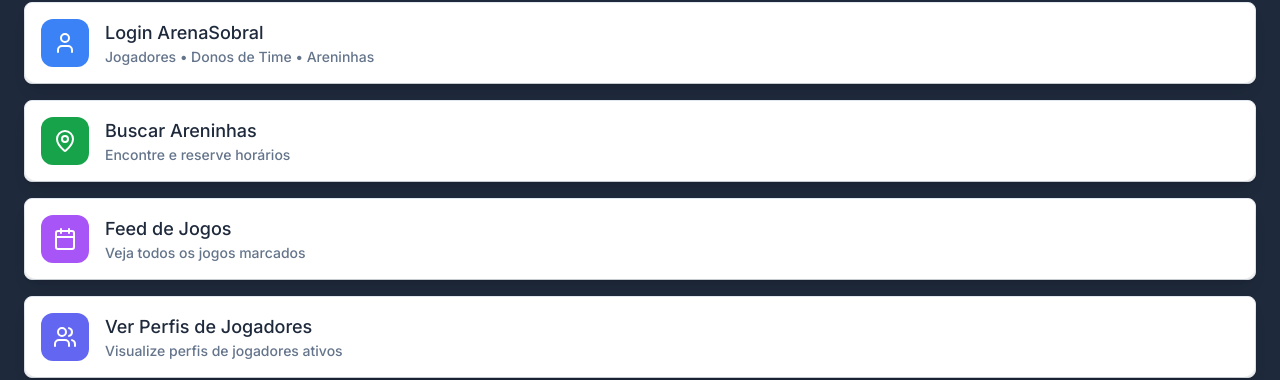
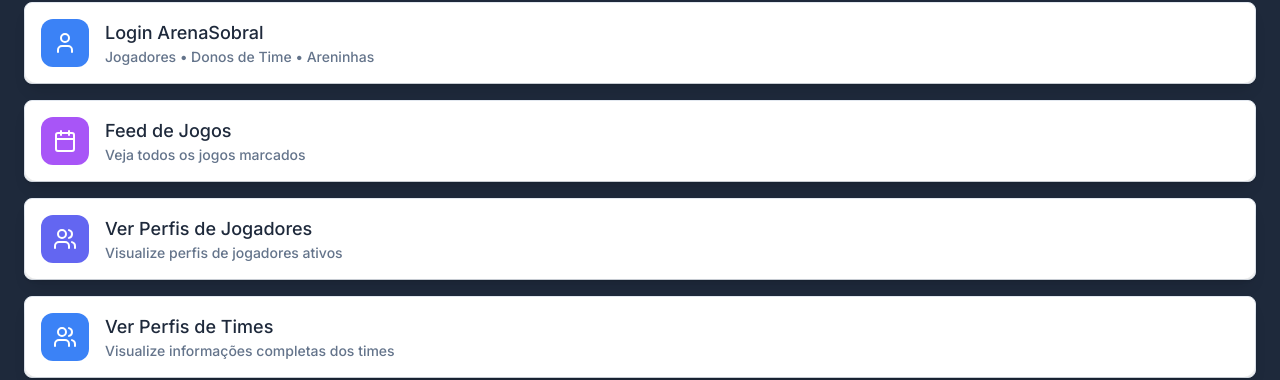
Before and after one commit to entrega363/arenasobral-app, a Next.js app: page / in a window 1280 px wide. Shown: the part 416-796 px from the top of the page. Built offline with nearby package versions, Linux system fonts and the light colour scheme.

Commit message:
Remover botão Buscar Areninhas da página principal

```diff
--- a/src/components/screens/HomeScreen.tsx
+++ b/src/components/screens/HomeScreen.tsx
@@ -18,14 +18,6 @@
       icon: User,
       bgColor: 'bg-blue-500',
       onClick: () => router.push('/login')
-    },
-    {
-      id: 'searchfields',
-      title: 'Buscar Areninhas',
-      subtitle: 'Encontre e reserve horários',
-      icon: MapPin,
-      bgColor: 'bg-green-600',
-      onClick: () => router.push('/search/fields')
     },
     {
       id: 'gamesfeed',
```
